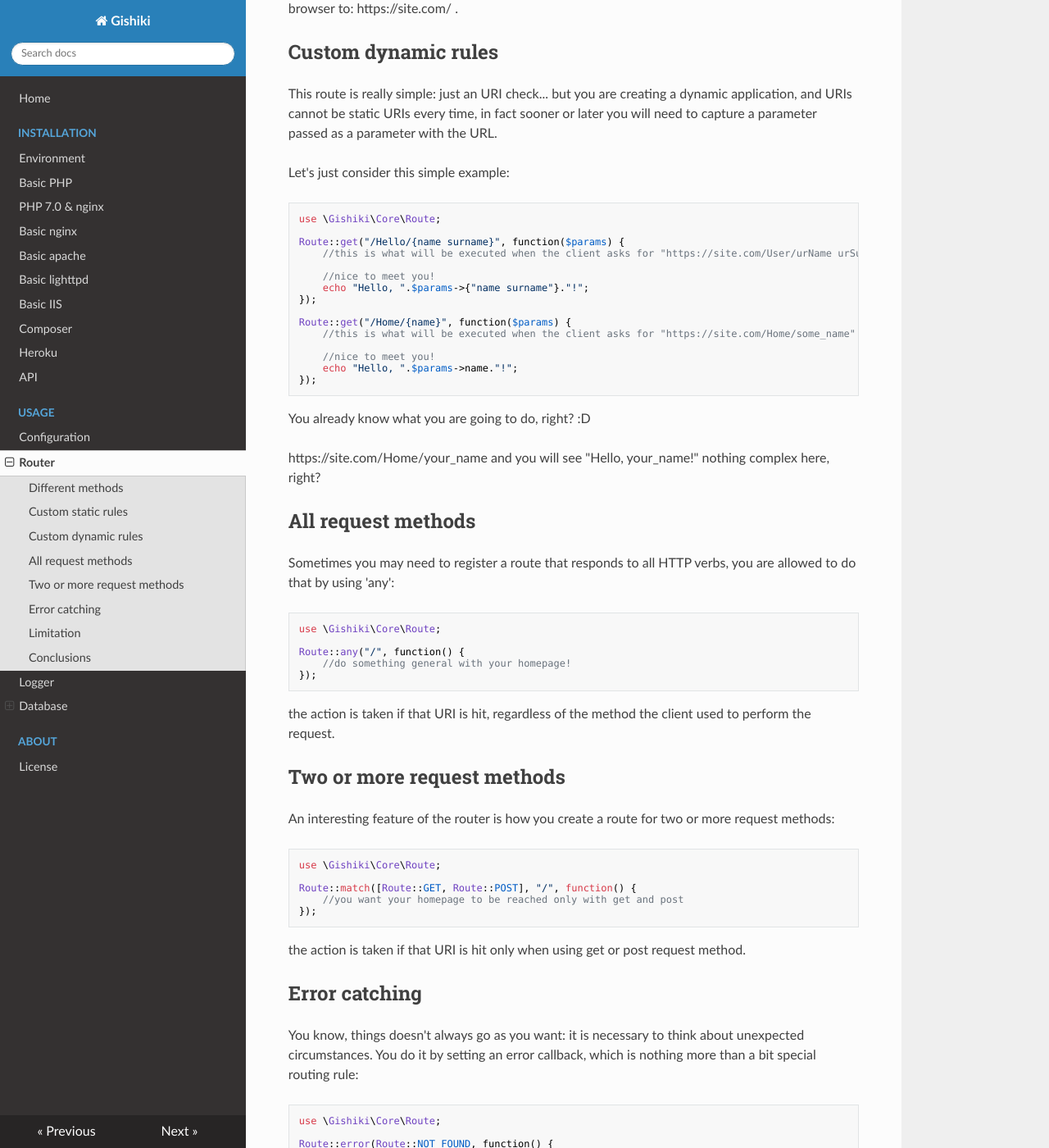
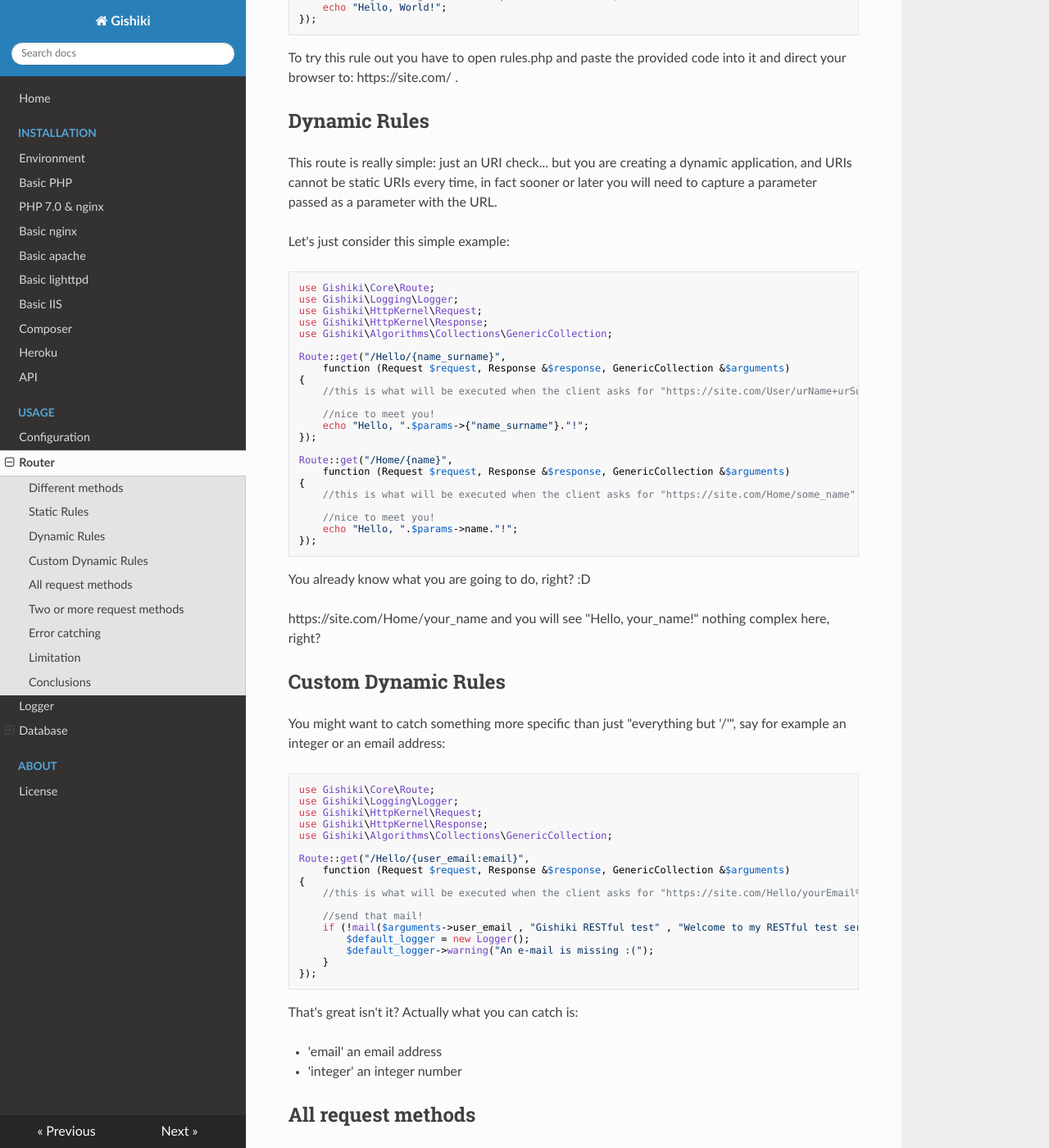
Before and after one commit to NeroReflex/Gishiki, an MkDocs documentation site: the page built from Documentation/docs/usage/routing.md, in a window 1280 px wide and 1400 px high, scrolled down 1099 px. Shown: the whole window at 82% size. Built offline with MkDocs 1.6.1, drawn with Linux system fonts in a browser that asks for light colours; nearby versions of some CDN libraries; old or Windows-style settings are respelled for this version of MkDocs; some of the changed text lies outside the part shown.

Commit message:
Updated documentation

````diff
--- a/Documentation/docs/usage/routing.md
+++ b/Documentation/docs/usage/routing.md
@@ -26,13 +26,19 @@ verb that you want to be served in that route.
 This is particulary handy when creating a RESTful service.
 
 
-## Custom static rules
+## Static Rules
 Let's see how to create a custom route:
 
 ```php
-use \Gishiki\Core\Route;
+use Gishiki\Core\Route;
+use Gishiki\Logging\Logger;
+use Gishiki\HttpKernel\Request;
+use Gishiki\HttpKernel\Response;
+use Gishiki\Algorithms\Collections\GenericCollection;
 
-Route::get("/", function() {
+Route::get("/",
+    function (Request $request, Response &$response, GenericCollection &$arguments)
+{
     //this is what will be executed when the client asks for "https://site.com/" (the homepage)
 
     //let's just forget about MVC pattern this time :)
@@ -44,23 +50,31 @@ To try this rule out you have to open rules.php and paste the provided code into
 it and direct your browser to: https://site.com/ .
 
 
-## Custom dynamic rules
+## Dynamic Rules
 This route is really simple: just an URI check... but you are creating a dynamic application,
 and URIs cannot be static URIs every time, in fact sooner or later you will need to capture a parameter passed
 as a parameter with the URL.
 
 Let's just consider this simple example:
 ```php
-use \Gishiki\Core\Route;
+use Gishiki\Core\Route;
+use Gishiki\Logging\Logger;
+use Gishiki\HttpKernel\Request;
+use Gishiki\HttpKernel\Response;
+use Gishiki\Algorithms\Collections\GenericCollection;
 
-Route::get("/Hello/{name surname}", function($params) {
-    //this is what will be executed when the client asks for "https://site.com/User/urName urSurname"
+Route::get("/Hello/{name_surname}",
+    function (Request $request, Response &$response, GenericCollection &$arguments)
+{
+    //this is what will be executed when the client asks for "https://site.com/User/urName+urSurname"
 
     //nice to meet you!
-    echo "Hello, ".$params->{"name surname"}."!";
+    echo "Hello, ".$params->{"name_surname"}."!";
 });
 
-Route::get("/Home/{name}", function($params) {
+Route::get("/Home/{name}",
+    function (Request $request, Response &$response, GenericCollection &$arguments)
+{
     //this is what will be executed when the client asks for "https://site.com/Home/some_name"
 
     //nice to meet you!
@@ -72,15 +86,49 @@ You already know what you are going to do, right? :D
 
 https://site.com/Home/your_name and you will see "Hello, your_name!" nothing complex here, right?
 
+## Custom Dynamic Rules
+You might want to catch something more specific than just "everything but '/'",
+say for example an integer or an email address:
+
+```php
+use Gishiki\Core\Route;
+use Gishiki\Logging\Logger;
+use Gishiki\HttpKernel\Request;
+use Gishiki\HttpKernel\Response;
+use Gishiki\Algorithms\Collections\GenericCollection;
+
+Route::get("/Hello/{user_email:email}",
+    function (Request $request, Response &$response, GenericCollection &$arguments)
+{
+    //this is what will be executed when the client asks for "https://site.com/Hello/yourEmail%40address.com"
+
+    //send that mail!
+    if (!mail($arguments->user_email , "Gishiki RESTful test" , "Welcome to my RESTful test service <3")) {
+        $default_logger = new Logger();
+        $default_logger->warning("An e-mail is missing :(");
+    }
+});
+```
+
+That's great isn't it? Actually what you can catch is:
+
+   -  'email' an email address
+   -  'integer' an integer number
 
 ## All request methods
 Sometimes you may need to register a route that responds to all HTTP verbs, you
 are allowed to do that by using 'any':
 
 ```php
-use \Gishiki\Core\Route;
+use Gishiki\Core\Route;
+use Gishiki\Logging\Logger;
+use Gishiki\HttpKernel\Request;
+use Gishiki\HttpKernel\Response;
+use Gishiki\Algorithms\Collections\GenericCollection;
 
-Route::any("/", function() {
+Route::any("/",
+    function (Request $request, Response &$response, GenericCollection &$arguments)
+{
     //do something general with your homepage!
 });
 ```
@@ -94,9 +142,15 @@ An interesting feature of the router is how you create a route for two or more
 request methods:
 
 ```php
-use \Gishiki\Core\Route;
+use Gishiki\Core\Route;
+use Gishiki\Logging\Logger;
+use Gishiki\HttpKernel\Request;
+use Gishiki\HttpKernel\Response;
+use Gishiki\Algorithms\Collections\GenericCollection;
 
-Route::match([Route::GET, Route::POST], "/", function() {
+Route::match([Route::GET, Route::POST], "/",
+    function (Request $request, Response &$response, GenericCollection &$arguments)
+{
     //you want your homepage to be reached only with get and post
 });
 ```
@@ -110,9 +164,15 @@ unexpected circumstances. You do it by setting an error callback,
 which is nothing more than a bit special routing rule:
 
 ```php
-use \Gishiki\Core\Route;
+use Gishiki\Core\Route;
+use Gishiki\Logging\Logger;
+use Gishiki\HttpKernel\Request;
+use Gishiki\HttpKernel\Response;
+use Gishiki\Algorithms\Collections\GenericCollection;
 
-Route::error(Route::NOT_FOUND, function() {
+Route::any(Route::NOT_FOUND,
+    function (Request $request, Response &$response, GenericCollection &$arguments)
+{
     //this is what will be executed when the client asks for an unrouted URI
 
     //error message!
@@ -124,7 +184,7 @@ As you can see an error routing rule (or error callback) is unique for all reque
 
 
 ## Limitation
-You cannot route URIs that start with /API/ or /service/ because they are reserved for web services (explained in a different chapter).
+You cannot route URIs that start with /api/ or /service/ because they are reserved for web services (explained in a different chapter).
 
 You cannot match something that has a slash '/' character using a dynamic placeholder: {name} cannot capture something like "mario/rossi".
 
````
Also changed, not shown: 2 other files.
